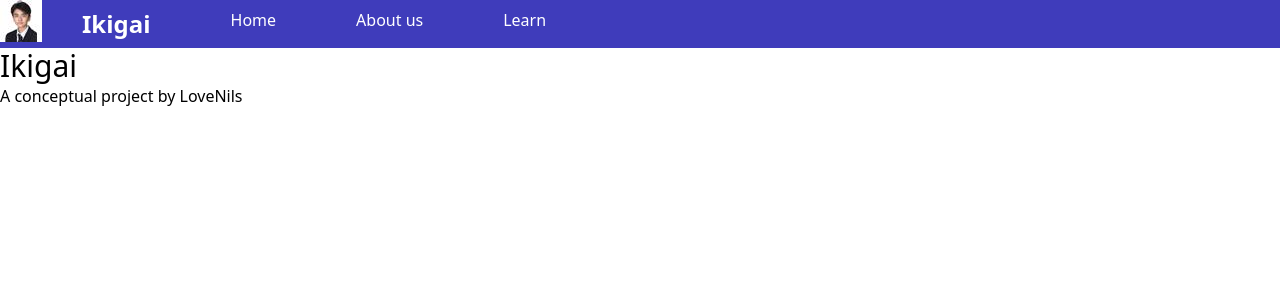
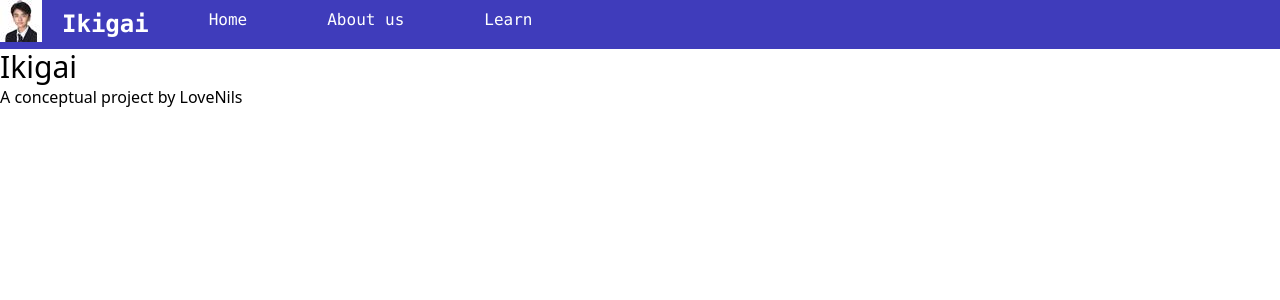
Before and after one commit to OHBOYILOVEHTML/ikigai-website1, a Next.js app: page / in a window 1280 px wide. Shown: the top 300 px of the page. Built offline with nearby package versions, Linux system fonts and the light colour scheme.

Commit message:
Update NavBar.js

```diff
--- a/components/NavBar.js
+++ b/components/NavBar.js
@@ -5,12 +5,16 @@ export default function NavBar() {
 
     return (
         <>
-          <div className="bg-purple z-1 flex flex-row">
-            <div className="">
-              <Image src={profilepic} className=""/>
+          <div className="bg-purple z-1 flex flex-row font-mono">
+            <div className="flex flex-row">
+              <div>
+                <Image src={profilepic} className=""/>
+              </div>
+              <div>
+                <h1 className="font-bold px-5 text-2xl text-white flex flex-row py-2">Ikigai</h1>
+              </div>
             </div>
-            <div className="text-white flex flex-row py-2 items-stretch">
-              <h1 className="font-bold px-10 text-2xl">Ikigai</h1>
+            <div className="text-white flex flex-row py-2 items-stretch ">
               <h2 className="hover:font-bold px-10">Home</h2>
               <h2 className="hover:font-bold px-10">About us</h2>
               <h2 className="hover:font-bold px-10">Learn</h2>
```
